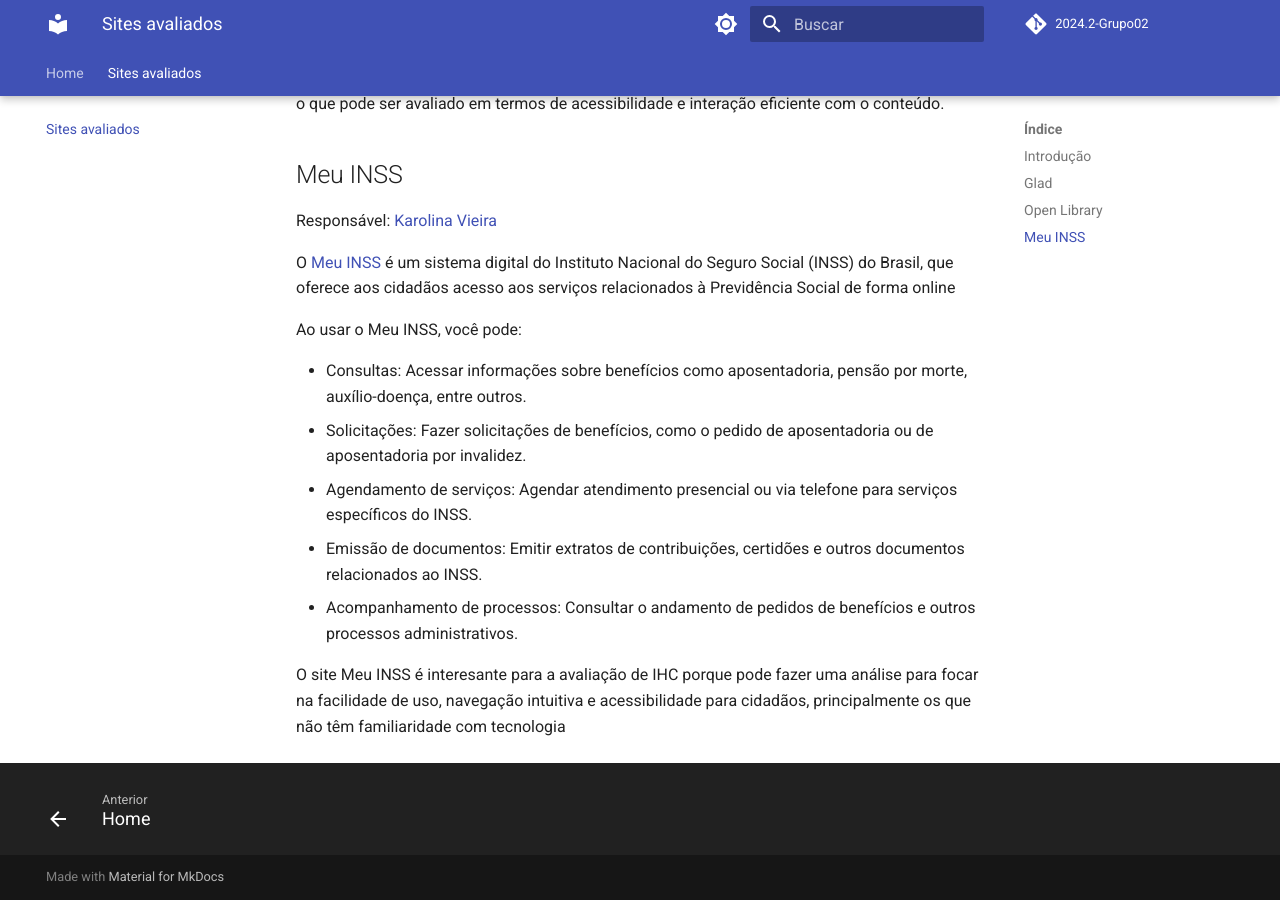
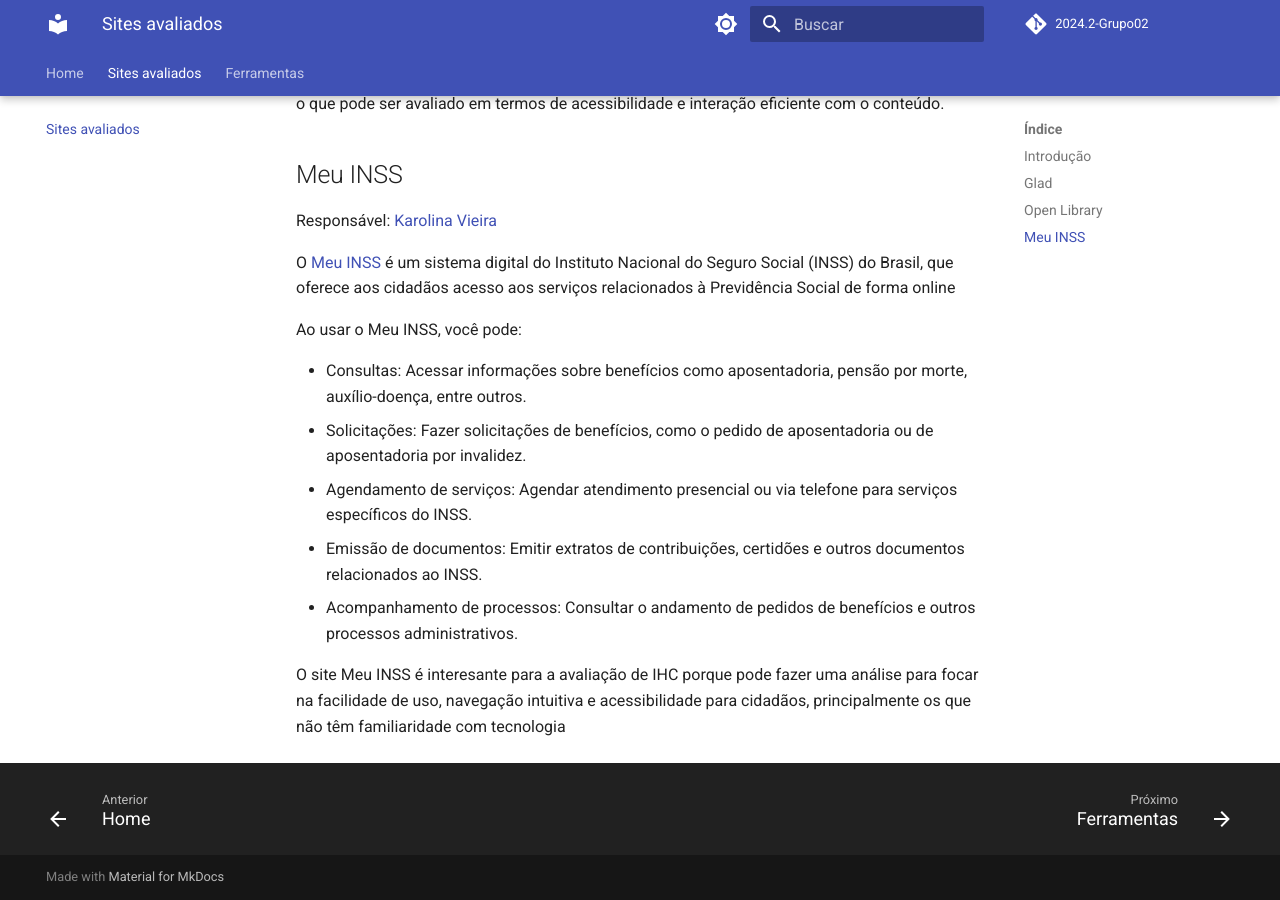
Before and after one commit to Interacao-Humano-Computador/2024.2-Grupo02, an MkDocs documentation site: the page built from docs/sites_avaliados.md, in a window 1280 px wide and 900 px high, scrolled down 1137 px. Built offline with MkDocs 1.6.1 and Material for MkDocs 9.7.7, drawn with Linux system fonts in a browser that asks for light colours; comment, search, counter and statistics services are not loaded.

Commit message:
Update mkdocs.yml

```diff
--- a/mkdocs.yml
+++ b/mkdocs.yml
@@ -40,6 +40,7 @@
 nav:
   - Home: index.md
   - Sites avaliados: sites_avaliados.md
+  - Ferramentas: ferramentas.md
 
 # =============================================
 # Tutorial para adicionar novas páginas
```
